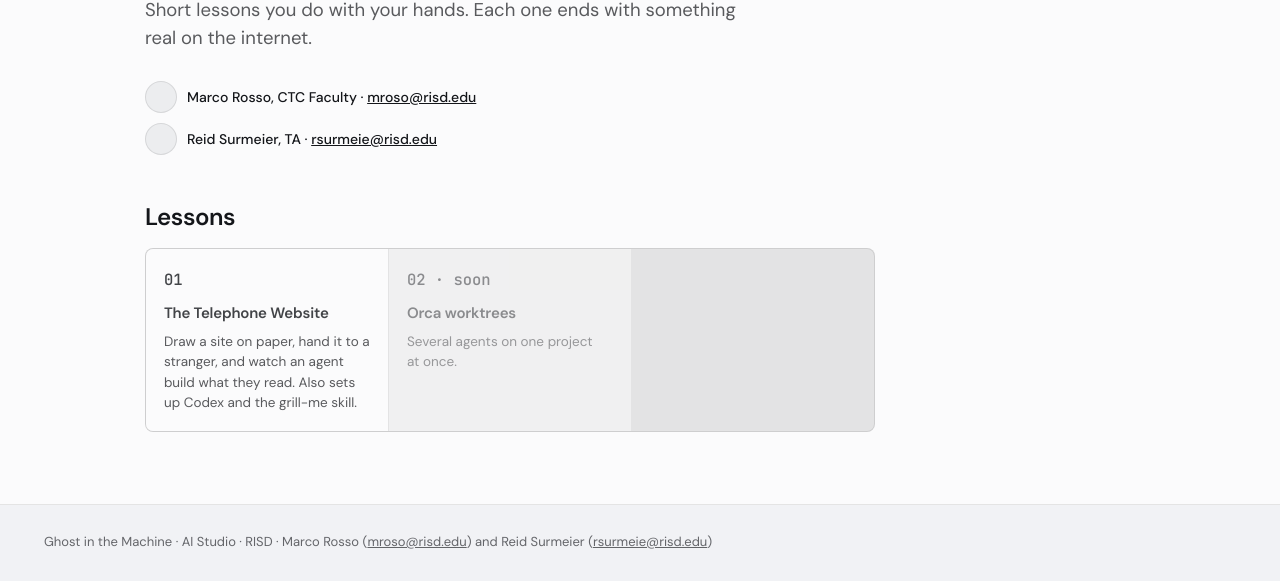
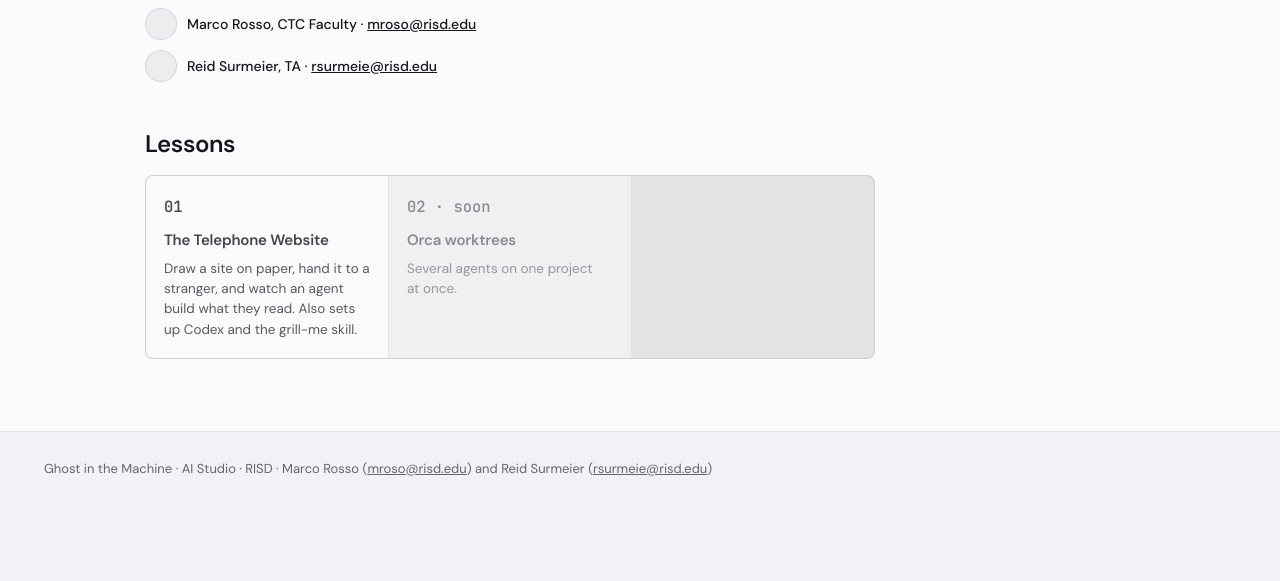
Before and after one commit to Reid-Surmeier/ai-lessons, a plain HTML site: page index.html in a window 1280 px wide. Shown: the part 219-800 px from the top of the page. Drawn offline with Linux system fonts and the light colour scheme.

Commit message:
Drop the front page subtitle
Co-Authored-By: Claude Fable 5.1 <noreply@anthropic.com>
Claude-Session: https://claude.ai/code/session_01QMo4ueq83szHorSF76kyid

```diff
--- a/index.html
+++ b/index.html
@@ -12,7 +12,6 @@
 <article class="ah-article">
   <p class="ah-kicker"><span>RISD · AI Studio</span><span class="sep">·</span><span>Fall 2026</span></p>
   <h1 class="ah-h1"><span>Ghost in the Machine</span></h1>
-  <p class="ah-sub">Short lessons you do with your hands. Each one ends with something real on the internet.</p>
   <p class="ah-byline"><span class="avatar"></span><span>Marco Rosso, CTC Faculty · <a href="mailto:mroso@risd.edu">mroso@risd.edu</a></span></p>
   <p class="ah-byline" style="margin-top:10px"><span class="avatar"></span><span>Reid Surmeier, TA · <a href="mailto:rsurmeie@risd.edu">rsurmeie@risd.edu</a></span></p>
   <div class="ah-prose">
```
